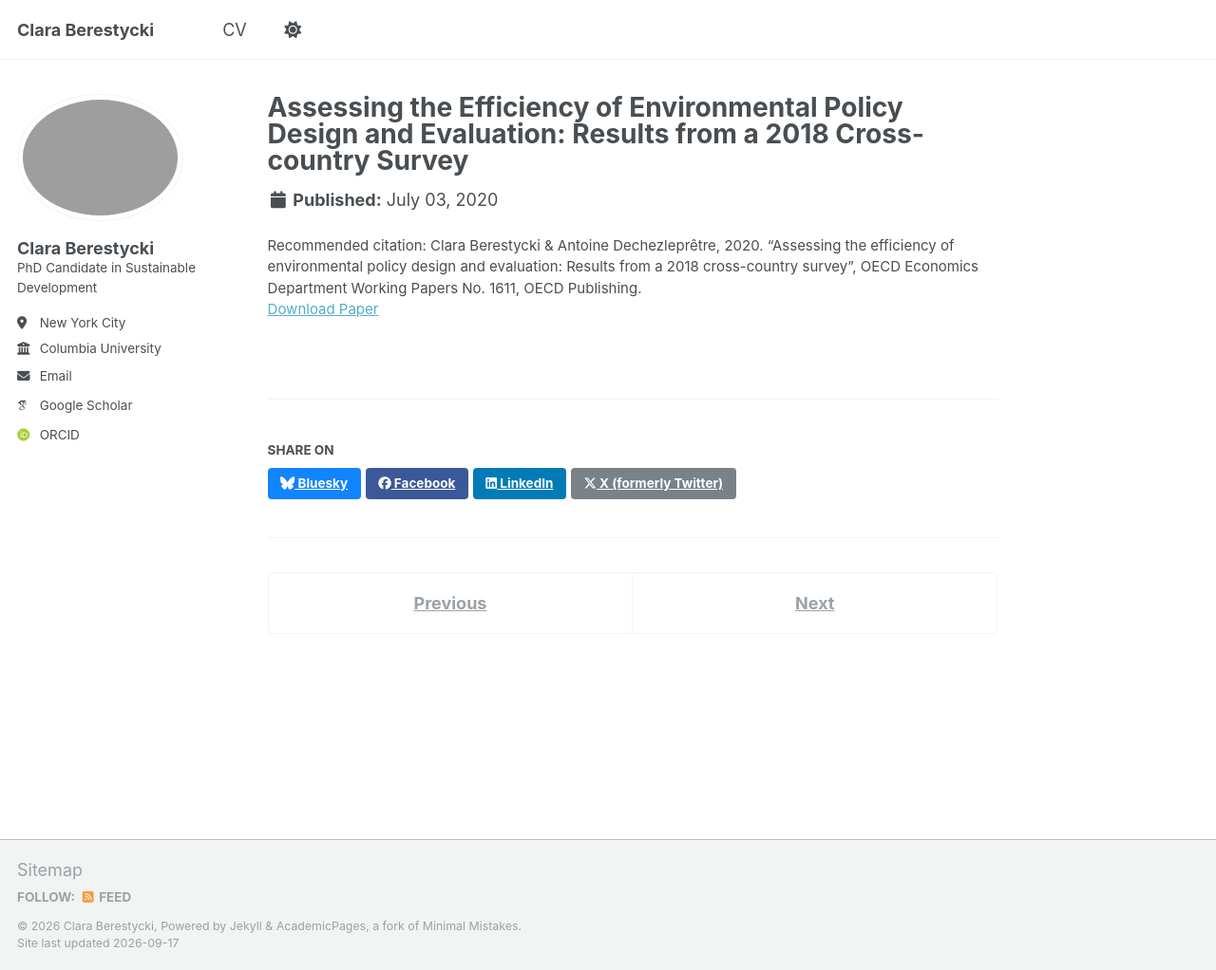
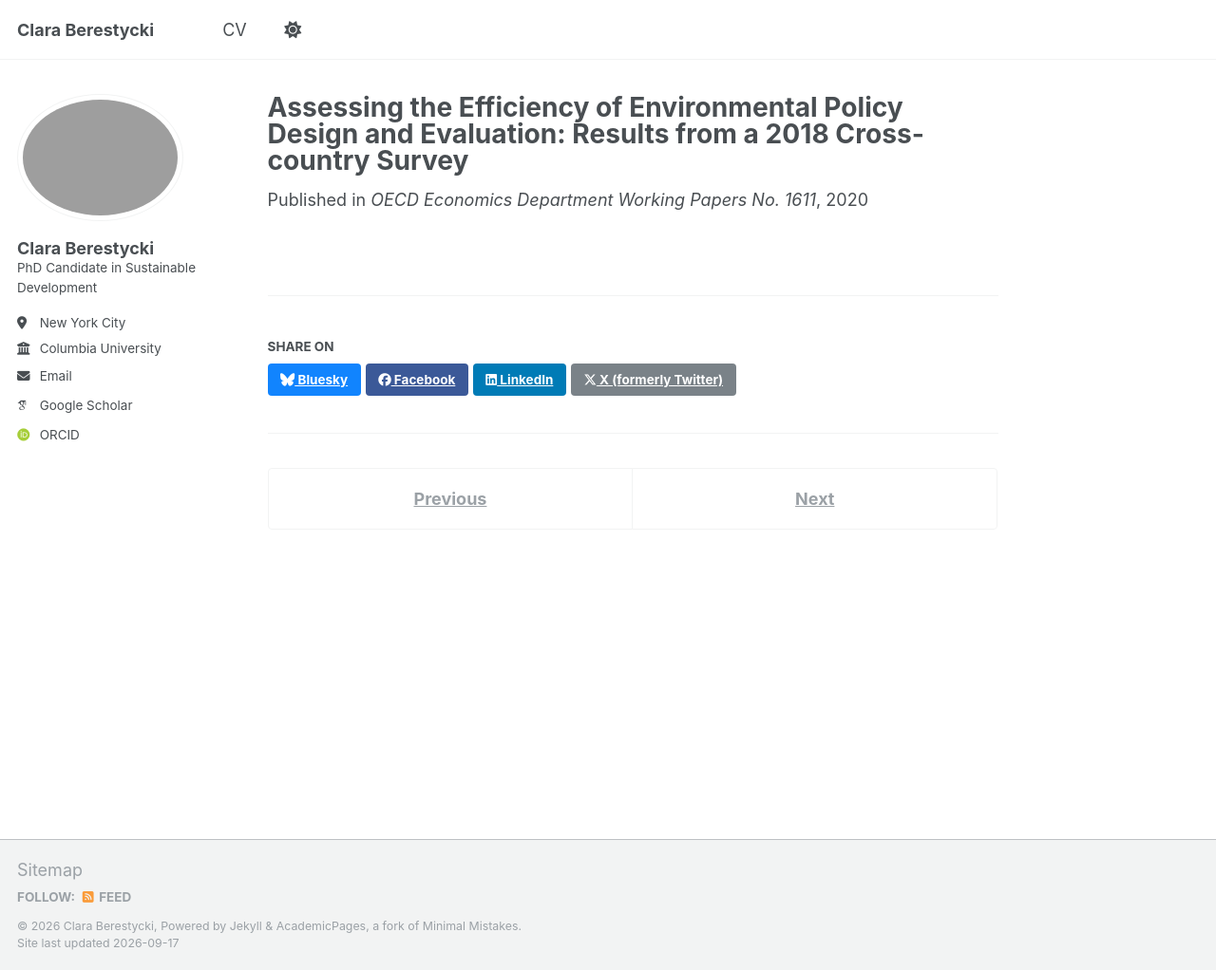
Before and after one commit to claraberes/claraberes.github.io, a Jekyll site: the page built from _publications/2020-03-02-assessing-efficiency.md, in a window 1280 px wide and 1022 px high. Shown: the whole window at 95% size. Built offline with Jekyll 4.4.1, drawn with Linux system fonts in a browser that asks for light colours; some web fonts are replaced.

Commit message:
Update 2020-03-02-assessing-efficiency.md

```diff
--- a/_publications/2020-03-02-assessing-efficiency.md
+++ b/_publications/2020-03-02-assessing-efficiency.md
@@ -3,12 +3,9 @@
 collection: publications
 category: conferences
 date: 2020-07-03
-authors:
-  - "Clara Berestycki"
-  - "Antoine Dechezleprêtre"
-paperurl: 'https://www.oecd.org/en/publications/assessing-the-efficiency-of-environmental-policy-design-and-evaluation-results-from-a-2018-cross-country-survey_482f8fbe-en.html'
-citation: 'Clara Berestycki & Antoine Dechezleprêtre, 2020. “Assessing the efficiency of environmental policy design and evaluation: Results from a 2018 cross-country survey”, OECD Economics Department Working Papers No. 1611, OECD Publishing.'
-series: "OECD Economics Department Working Papers"
-number: "1611"
-status: "published"
+coauthors: "Antoine Dechezleprêtre"
+venue: "OECD Economics Department Working Papers No. 1611"
+links:
+  - label: "Paper"
+    url: "https://www.oecd.org/en/publications/assessing-the-efficiency-of-environmental-policy-design-and-evaluation-results-from-a-2018-cross-country-survey_482f8fbe-en.html"
 ---
```
